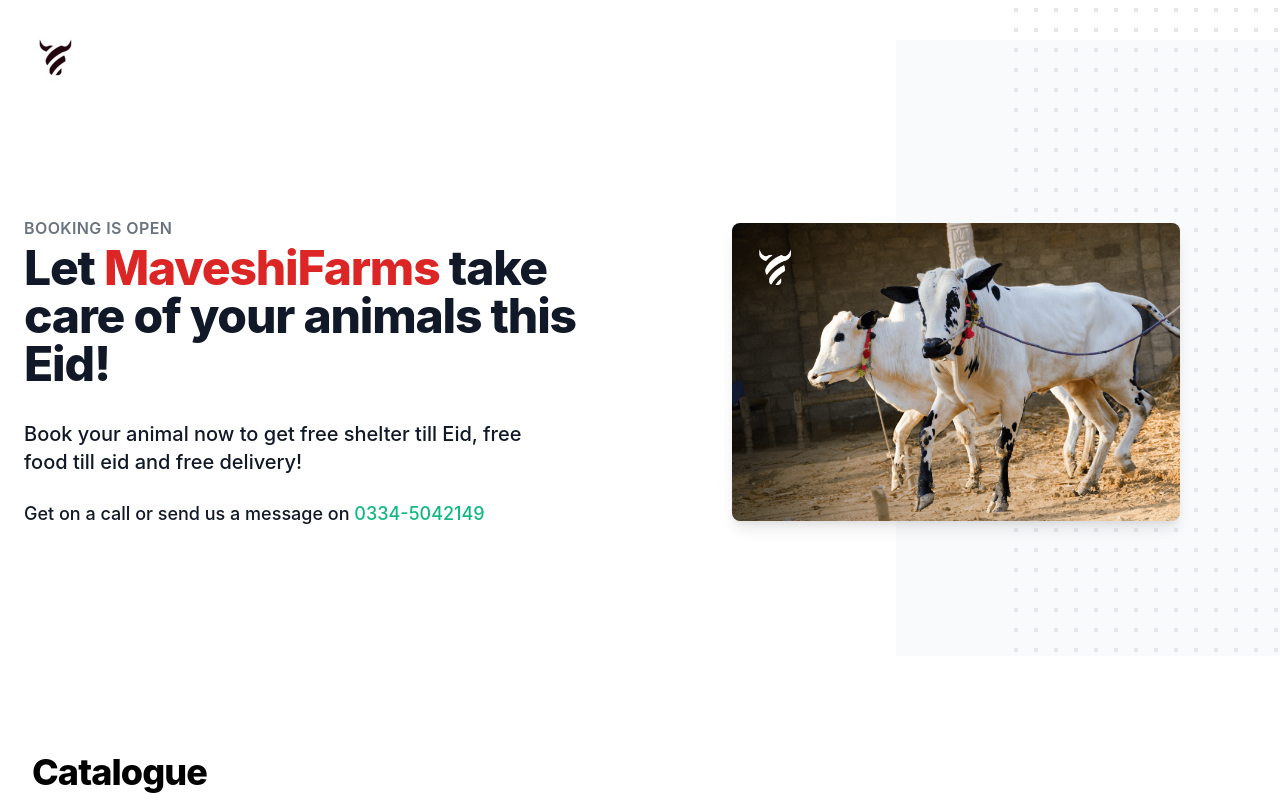
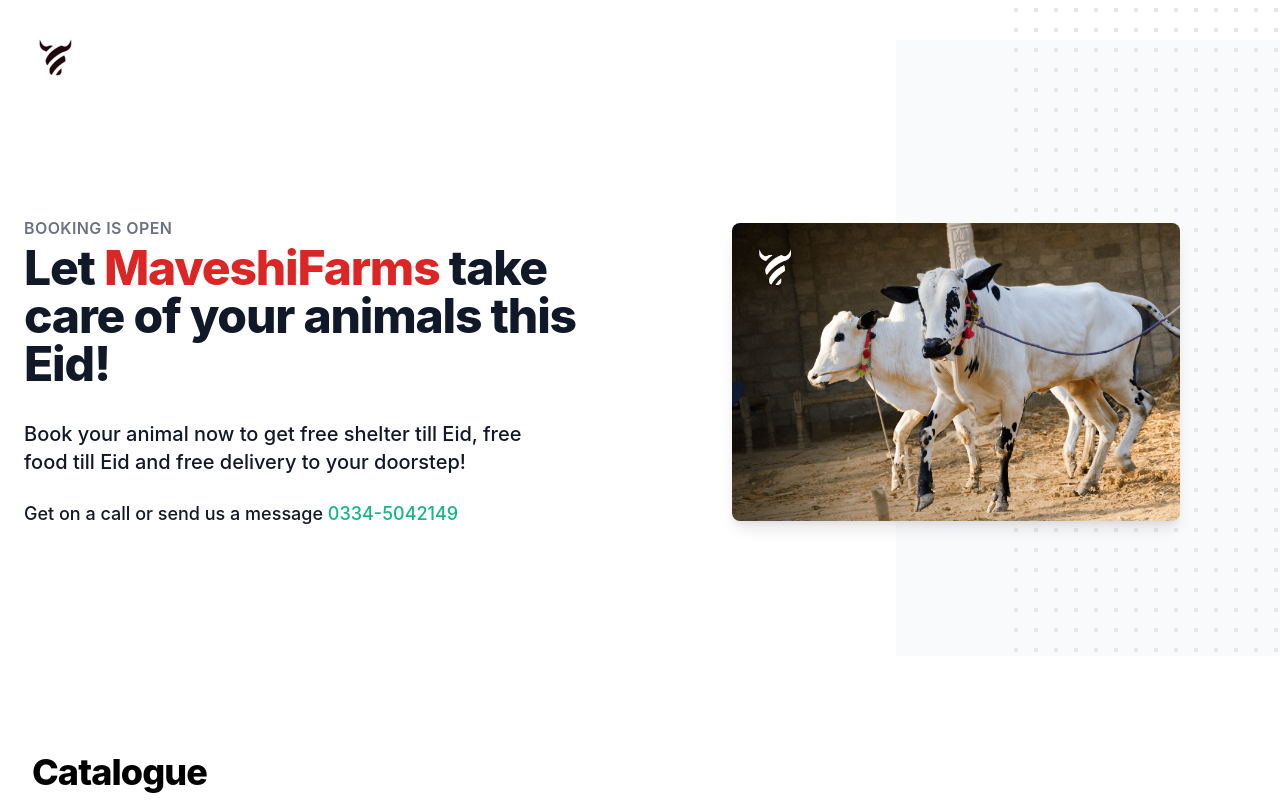
Before and after one commit to AtiqueUrRehman/maveshifarms, a Next.js app: page / in a window 1280 px wide. Shown: the top 800 px of the page. Built offline with nearby package versions, Linux system fonts and the light colour scheme; what @tailwindcss/typography would draw is missing.

Commit message:
fix type

```diff
--- a/components/hero.tsx
+++ b/components/hero.tsx
@@ -81,11 +81,11 @@
 
               <div className="mt-8 sm:max-w-lg sm:mx-auto sm:text-center lg:text-left lg:mx-0">
                 <p className="text-xl font-medium text-gray-900">
-                  Book your animal now to get free shelter till Eid, free food till eid and free delivery!
+                  Book your animal now to get free shelter till Eid, free food till Eid and free delivery to your doorstep!
                 </p>
                 &nbsp;
                 <p className="text-lg font-medium text-gray-900">
-                  Get on a call or send us a message on <span className="text-green-500"> 0334-5042149 </span>
+                  Get on a call or send us a message <span className="text-green-500"> 0334-5042149 </span>
                 </p>
               </div>
             </div>
```
